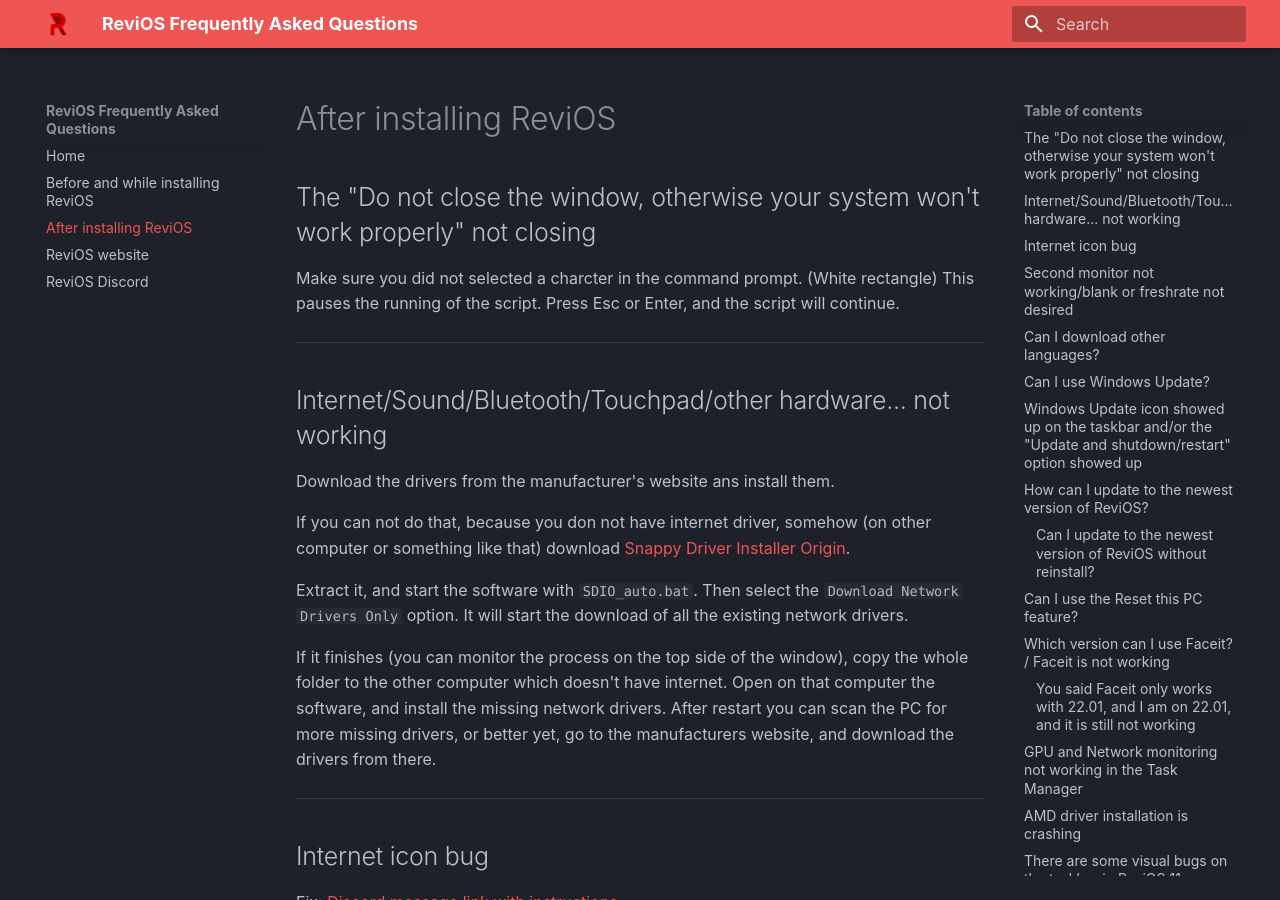
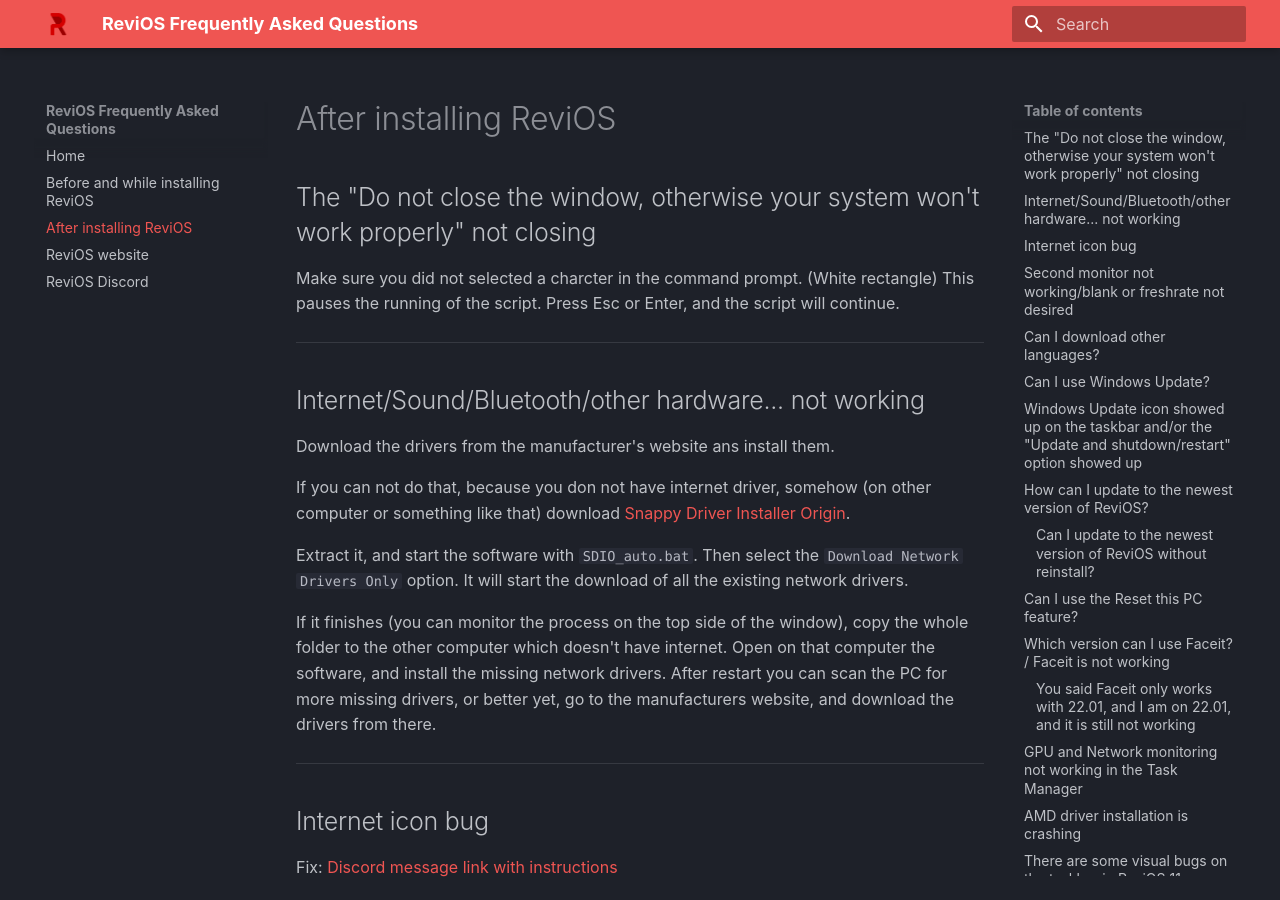
Before and after one commit to dkovacs24/ReviOS_faq, an MkDocs documentation site: the page built from docs/after-install.md, in a window 1280 px wide and 900 px high. Built offline with MkDocs 1.6.1 and Material for MkDocs 9.7.7, drawn with Linux system fonts in a browser that asks for light colours; some web fonts are replaced.

Commit message:
mobile optimization

```diff
--- a/docs/after-install.md
+++ b/docs/after-install.md
@@ -6,7 +6,7 @@
 
 ---
 
-## Internet/Sound/Bluetooth/Touchpad/other hardware... not working
+## Internet/Sound/Bluetooth/other hardware... not working
 
 Download the drivers from the manufacturer's website ans install them.
 
```
